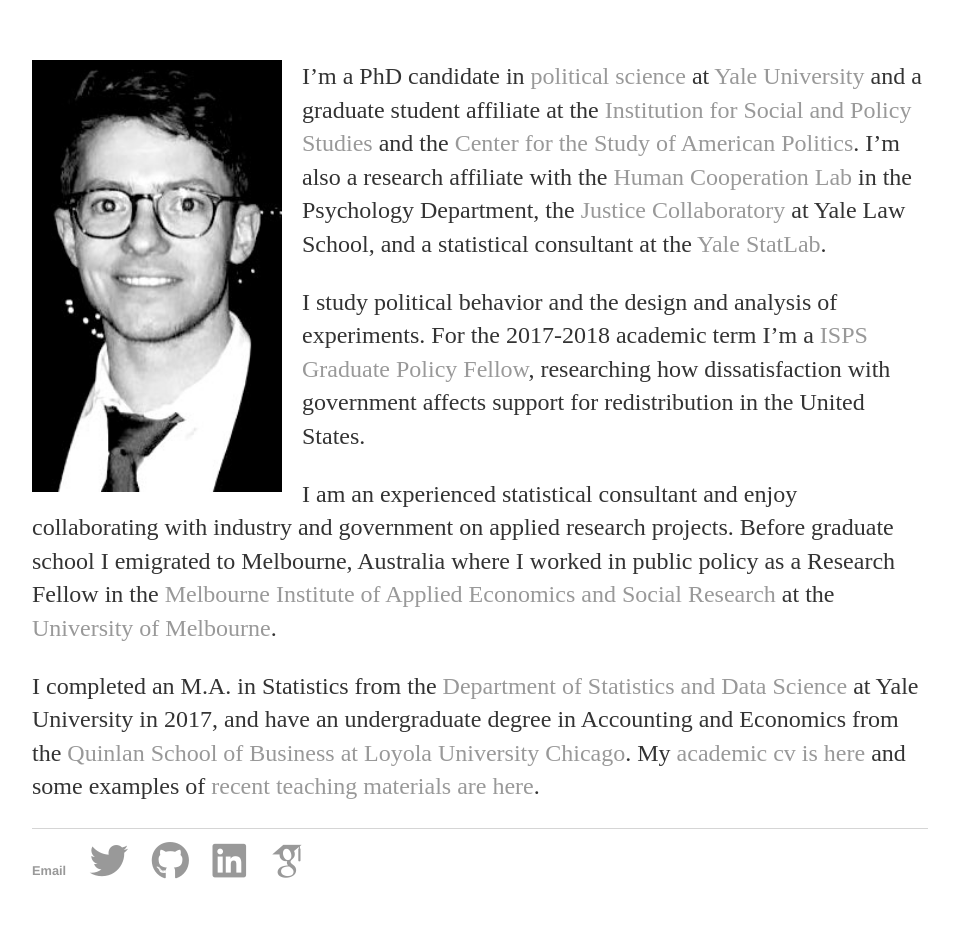
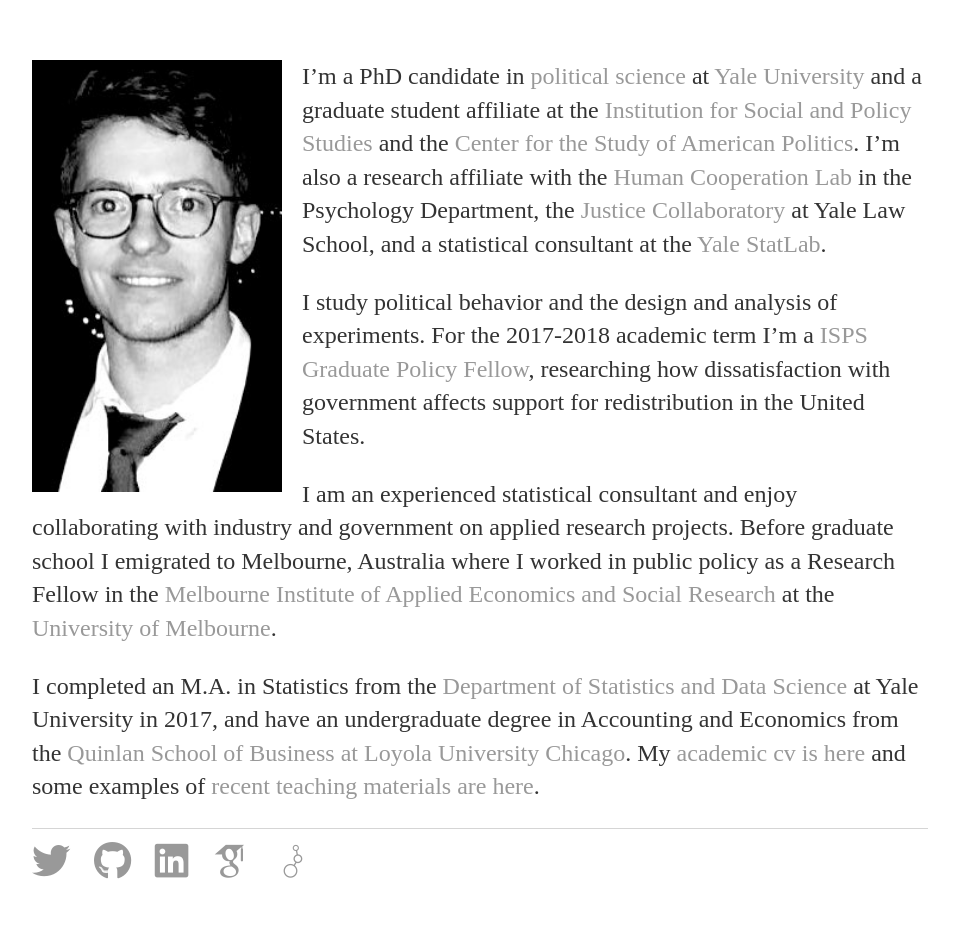
Before and after one commit to kylepeyton/kylepeyton.github.io, a Jekyll site: the page built from index.markdown, in a window 1280 px wide. Shown: the whole page, without its empty margins (160-1119 px from the left). Built offline with Jekyll 4.4.1, drawn with Linux system fonts in a browser that asks for light colours; nearby versions of some CDN libraries; some web fonts are replaced.

Commit message:
Update design-kp.html

```diff
--- a/_layouts/design-kp.html
+++ b/_layouts/design-kp.html
@@ -17,7 +17,6 @@
 			</div><!-- /.container -->
 			<footer>
 	    		<ul>
-	        		<li><a href="mailto:kyle.peyton@yale.edu">Email</a></li>
 				{% if site.twitter_username %}
 				<li>
 					<a href="https://twitter.com/{{ site.twitter_username }}" alt = "Link to Twitter" data-toggle="tooltip" title = "Twitter">
@@ -44,6 +43,11 @@
 						<i class="ai ai-google-scholar ai-3x"></i>
 					</a>
 				</li>
+				<li>
+					<a href="https://dataverse.harvard.edu/dataverse.xhtml?alias=kpeyton" alt="Link to Dataverse" data-toggle="tooltip" title="Dataverse">
+						<i class="ai ai-dataverse ai-3x"></i>
+					</a>
+				</li>
 			</ul>
 			</footer>
 
```
